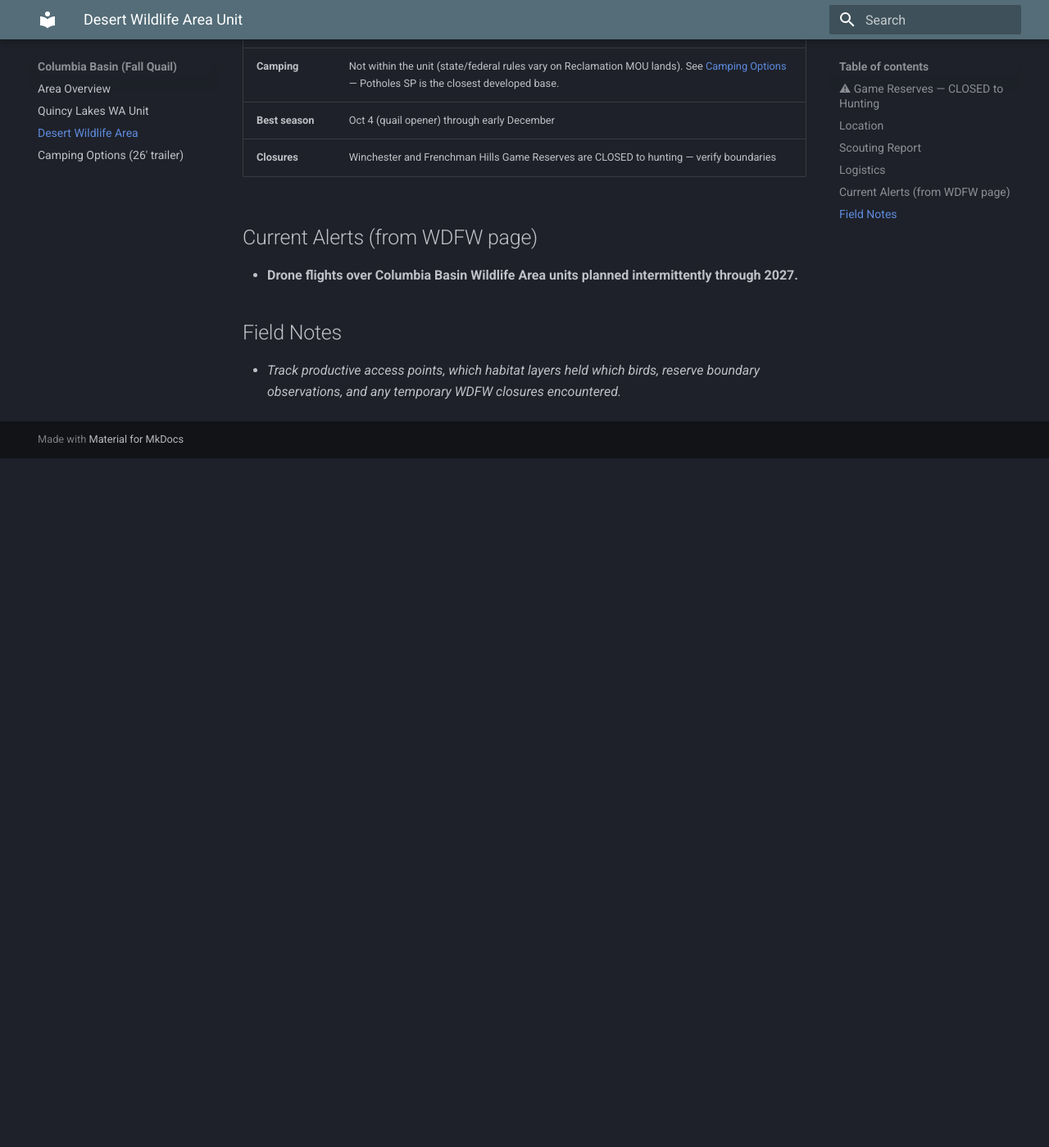
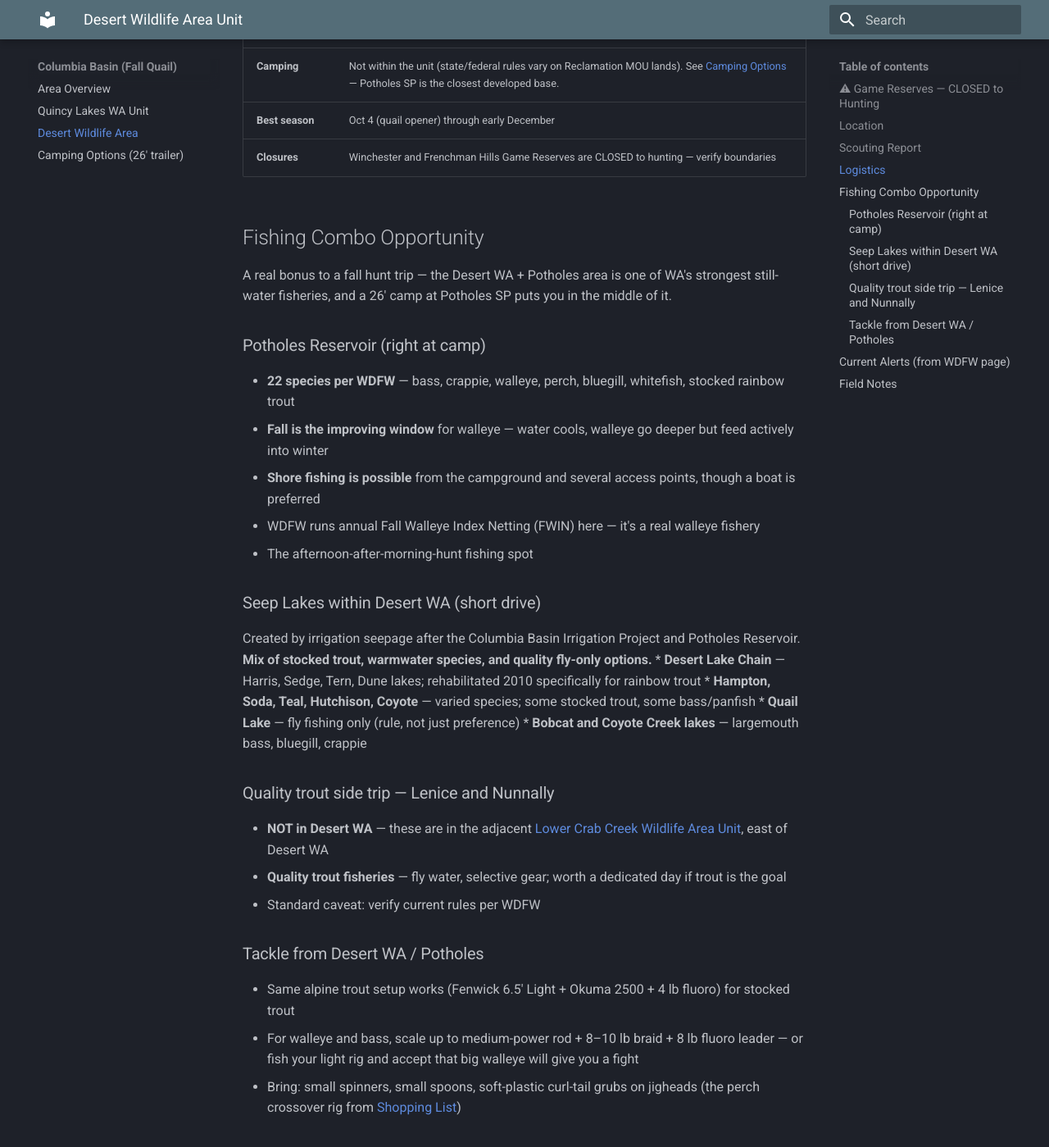
Before and after one commit to jdosher/outdoors-manual, an MkDocs documentation site: the page built from docs/8_columbia_basin/desert_wildlife_area.md, in a window 1280 px wide and 1400 px high, scrolled down 2291 px. Shown: the whole window at 82% size. Built offline with MkDocs 1.6.1 and Material for MkDocs 9.7.7, drawn with Linux system fonts in a browser that asks for light colours; before the commit the page ends 2850 px from its top, so only the background shows below that.

Commit message:
Columbia Basin: add fishing combo - Potholes Reservoir (walleye/bass/perch/trout), Desert WA seep lakes (Desert Lake Chain etc.), Lenice/Nunnally adjacent

```diff
--- a/docs/8_columbia_basin/desert_wildlife_area.md
+++ b/docs/8_columbia_basin/desert_wildlife_area.md
@@ -56,6 +56,34 @@ Two areas within the Desert Wildlife Area are **closed to all hunting and trappi
 | **Best season** | Oct 4 (quail opener) through early December |
 | **Closures** | Winchester and Frenchman Hills Game Reserves are CLOSED to hunting — verify boundaries |
 
+## Fishing Combo Opportunity
+
+A real bonus to a fall hunt trip — the Desert WA + Potholes area is one of WA's strongest still-water fisheries, and a 26' camp at Potholes SP puts you in the middle of it.
+
+### Potholes Reservoir (right at camp)
+* **22 species per WDFW** — bass, crappie, walleye, perch, bluegill, whitefish, stocked rainbow trout
+* **Fall is the improving window** for walleye — water cools, walleye go deeper but feed actively into winter
+* **Shore fishing is possible** from the campground and several access points, though a boat is preferred
+* WDFW runs annual Fall Walleye Index Netting (FWIN) here — it's a real walleye fishery
+* The afternoon-after-morning-hunt fishing spot
+
+### Seep Lakes within Desert WA (short drive)
+Created by irrigation seepage after the Columbia Basin Irrigation Project and Potholes Reservoir. **Mix of stocked trout, warmwater species, and quality fly-only options.**
+* **Desert Lake Chain** — Harris, Sedge, Tern, Dune lakes; rehabilitated 2010 specifically for rainbow trout
+* **Hampton, Soda, Teal, Hutchison, Coyote** — varied species; some stocked trout, some bass/panfish
+* **Quail Lake** — fly fishing only (rule, not just preference)
+* **Bobcat and Coyote Creek lakes** — largemouth bass, bluegill, crappie
+
+### Quality trout side trip — Lenice and Nunnally
+* **NOT in Desert WA** — these are in the adjacent [Lower Crab Creek Wildlife Area Unit](https://wdfw.wa.gov/places-to-go/wildlife-areas/lower-crab-creek-wildlife-area-unit), east of Desert WA
+* **Quality trout fisheries** — fly water, selective gear; worth a dedicated day if trout is the goal
+* Standard caveat: verify current rules per WDFW
+
+### Tackle from Desert WA / Potholes
+* Same alpine trout setup works (Fenwick 6.5' Light + Okuma 2500 + 4 lb fluoro) for stocked trout
+* For walleye and bass, scale up to medium-power rod + 8–10 lb braid + 8 lb fluoro leader — or fish your light rig and accept that big walleye will give you a fight
+* Bring: small spinners, small spoons, soft-plastic curl-tail grubs on jigheads (the perch crossover rig from [Shopping List](../reference/shopping_list.md))
+
 ## Current Alerts (from WDFW page)
 
 * **Drone flights over Columbia Basin Wildlife Area units planned intermittently through 2027.**
```
Also changed, not shown: docs/8_columbia_basin/Overview.md (+1 -0 lines).
